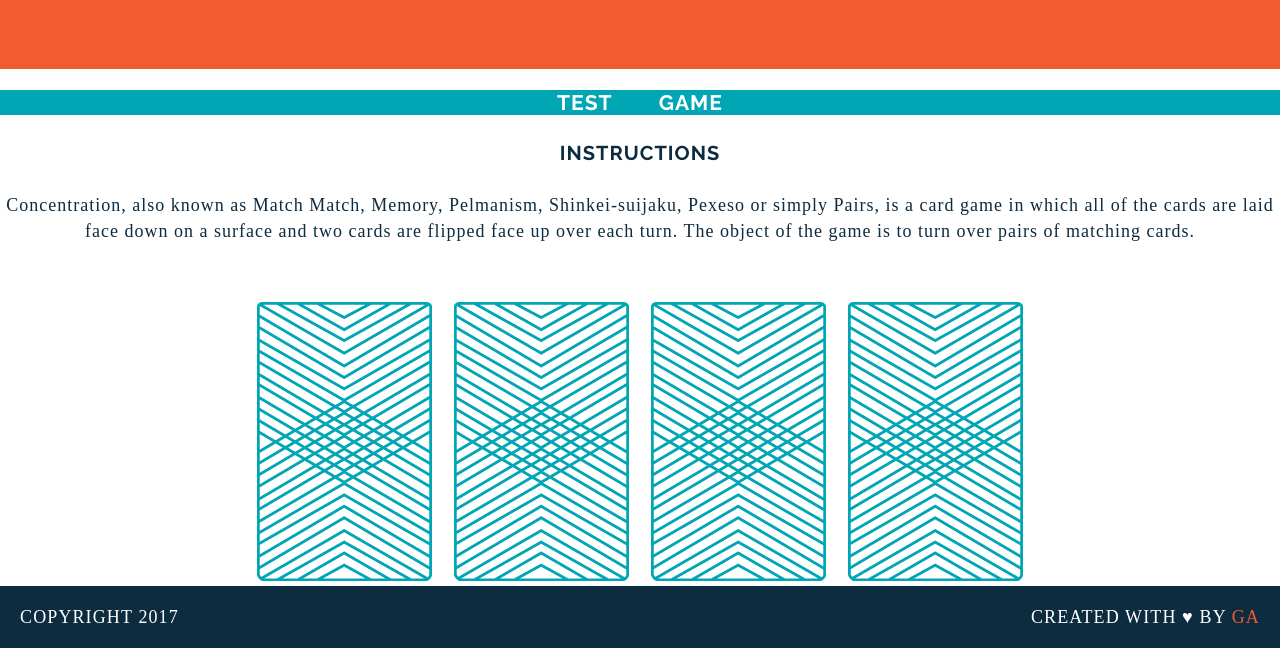
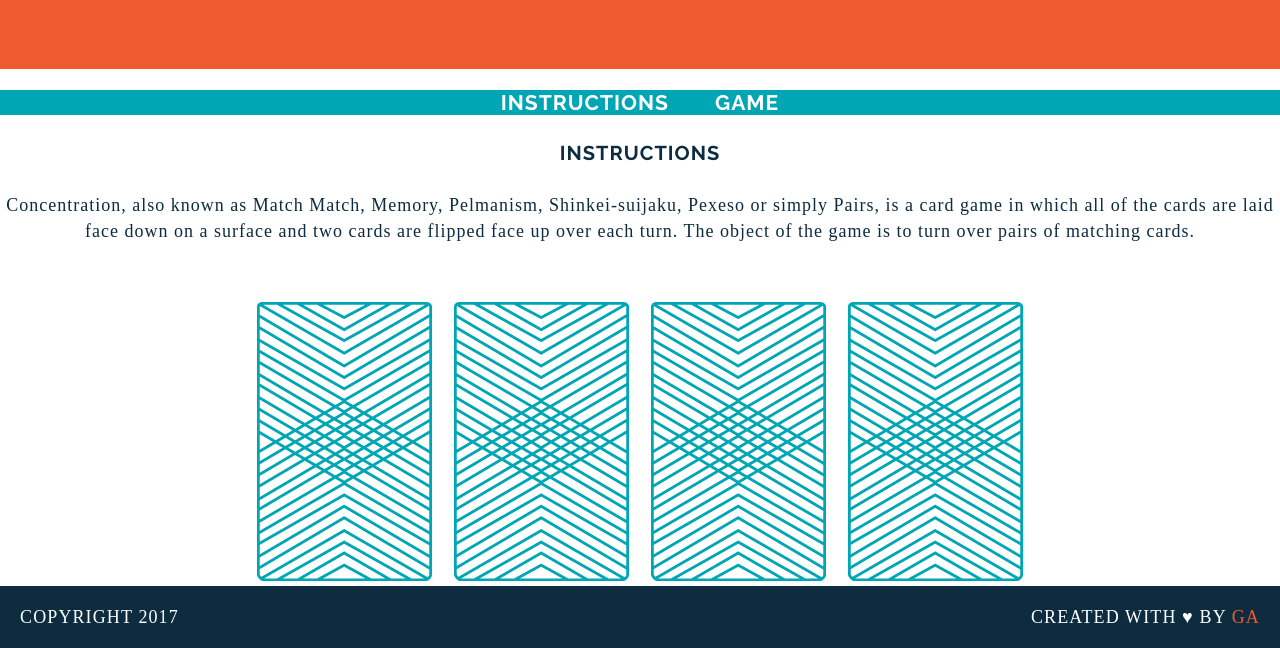
Before and after one commit to Ncope1/wdi-fundamentals-memorygame, a plain HTML site: page memory_game/index.html in a window 1280 px wide. Shown: the part 218-866 px from the top of the page. Drawn offline with Linux system fonts and the light colour scheme; a web font is replaced by a local one.

Commit message:
Finish test

```diff
--- a/memory_game/index.html
+++ b/memory_game/index.html
@@ -13,7 +13,7 @@
 
 <nav>
 	<h3>
-	<a href="#">Test</a>
+	<a href="#">Instructions</a>
 	<a href="#">Game</a> </h3>
 </nav>
 
```
